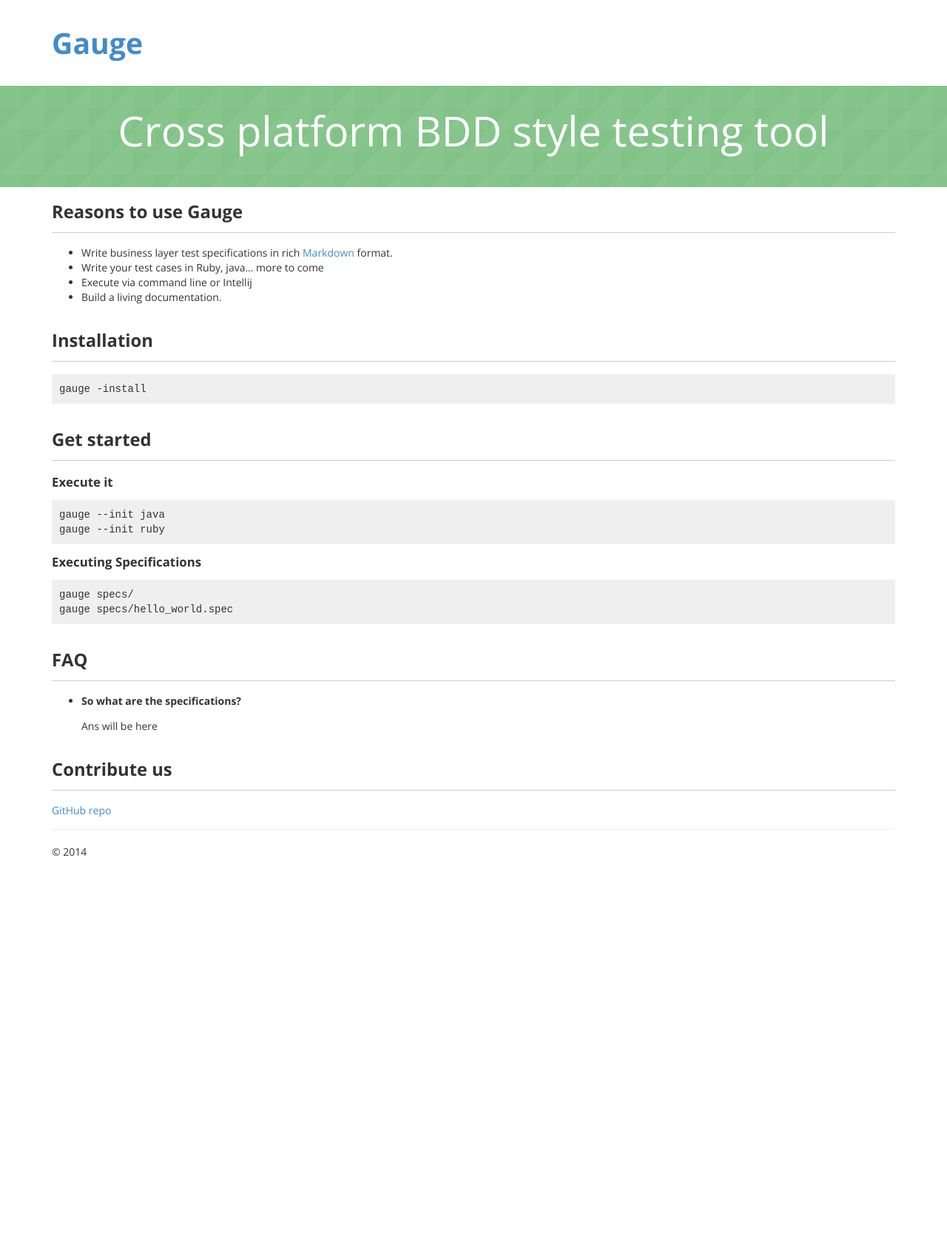
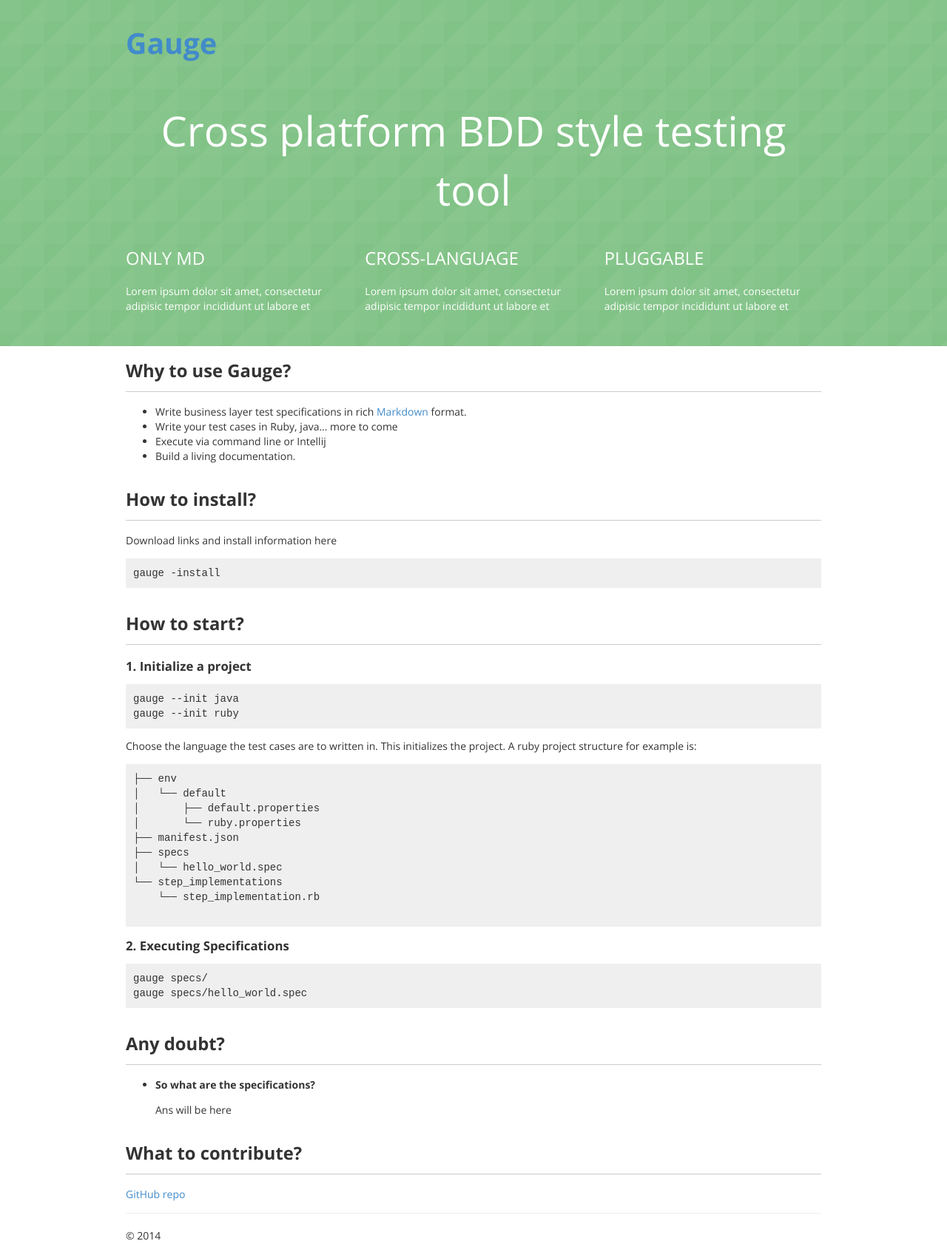
Before and after one commit to getgauge/getgauge.github.io, a Jekyll site: the page built from index.html, in a window 1280 px wide. Shown: the whole page at 74% size. Built offline with Jekyll 4.4.1, drawn with Linux system fonts in a browser that asks for light colours; Markdown is read by kramdown in place of the engine named in the settings; before the commit the page ends 1182 px from its top, so only the background shows below that.

Commit message:
Adding initialization related content

```diff
--- a/_layouts/default.html
+++ b/_layouts/default.html
@@ -16,6 +16,7 @@
 
     </head>
     <body>
+      <div class="banner">
         <div class="container">
           <div class="row">
             <div class="col-lg-12">
@@ -24,7 +25,28 @@
                   </div>
               </div>
             </div>
+            <h2 class="headline">Cross platform BDD style testing tool</h2>
+            <div class="row top-feature">
+              <div class="col-lg-4">
+                <h4>Only MD</h4>
+                <p>Lorem ipsum dolor sit amet, consectetur adipisic
+                tempor incididunt ut labore et</p>
               </div>
+              <div class="col-lg-4">
+                <h4>Cross-language</h4>
+                <p>Lorem ipsum dolor sit amet, consectetur adipisic
+                tempor incididunt ut labore et</p>
+              </div>
+              <div class="col-lg-4">
+                <h4>Pluggable</h4>
+                <p>Lorem ipsum dolor sit amet, consectetur adipisic
+                tempor incididunt ut labore et</p>
+              </div>
+            </div>
+          </div>
+        </div>
+      </div>
+
 
       {{ content }}
 
--- a/css/style.css
+++ b/css/style.css
@@ -25,7 +25,7 @@ h6 {
     font-size: 1.2em;
     margin: 12px 0;
 }
-code {
+code,pre {
     padding: 10px;
     background: #efefef;
     display: block;
@@ -40,10 +40,11 @@ code {
     background-size: 60px 60px;
     overflow: auto;
     color: white;
+    padding-bottom: 30px;
 }
-.footer {
-    padding: 20px 0;
-    border-top: 1px solid #efefef;
+.banner .top-feature h4{
+	font-weight: lighter;
+	text-transform: uppercase;
 }
 section{
 	margin-bottom: 15px;
@@ -52,3 +53,7 @@ section h4 {
     padding-bottom: 10px;
     border-bottom: 1px solid #ccc;
 }
+.footer {
+    padding: 20px 0;
+    border-top: 1px solid #efefef;
+}
--- a/index.html
+++ b/index.html
@@ -3,30 +3,10 @@ layout: default
 title: Your New Jekyll Site
 ---
 
-
-<div class="banner">
 <div class="container">
-		<div class="row">
-			<div class="col-lg-12">
-				<h2 class="headline">Cross platform BDD style testing tool</h2>
-			</div>
-			<div class="row">
-				<div class="col-lg-4">
-					<h4></h4>
-				</div>
-				<div class="col-lg-4"></div>
-				<div class="col-lg-4"></div>
-			</div>
-		</div>
-	</div>
-</div>
-
-<div class="container">
-	<div class="row">
-		<div class="col-lg-12">
 	<section>
 		<h4>
-					Reasons to use Gauge
+			Why to use Gauge?
 		</h4>
 		<ul>
 			<li>
@@ -44,16 +24,15 @@ title: Your New Jekyll Site
 		</ul>
 	</section>
 </div>
-	</div>
-</div>
 
 <div class="container">
 	<div class="row">
 		<div class="col-lg-12">
 			<section>
 				<h4>
-					Installation
+					How to install?
 				</h4>
+				<p>Download links and install information here</p>
 			 	<code>
 		 			gauge -install
 				</code>
@@ -66,16 +45,29 @@ title: Your New Jekyll Site
 	<div class="row">
 		<div class="col-lg-12">
 			<section>
-				<h4>Get started</h4>
+				<h4>How to start?</h4>
 
-				<h6>Execute it</h6>
+				<h6>1. Initialize a project</h6>
 				<code>
 					gauge --init java
 					  <br/>
 					gauge --init ruby
 				</code>
-
-				<h6>Executing Specifications</h6>
+				<p>
+				Choose the language the test cases are to written in. This initializes the project. A ruby project structure for example is:
+				</p>
+				<pre>
+├── env
+│   └── default
+│       ├── default.properties
+│       └── ruby.properties
+├── manifest.json
+├── specs
+│   └── hello_world.spec
+└── step_implementations
+    └── step_implementation.rb
+				</pre>
+				<h6>2. Executing Specifications</h6>
 				<code>
 					gauge specs/
 					  <br/>
@@ -91,7 +83,7 @@ title: Your New Jekyll Site
 	<div class="row">
 		<div class="col-lg-12">
 			<section>
-				<h4>FAQ</h4>
+				<h4>Any doubt?</h4>
 				<ul>
 					<li>
 						<b>So what are the specifications?</b>
@@ -109,7 +101,7 @@ title: Your New Jekyll Site
 	<div class="row">
 		<div class="col-lg-12">
 			<section>
-				<h4>Contribute us</h4>
+				<h4>What to contribute?</h4>
 				<p>
 					<a href="https://github.com/getgauge/gauge">GitHub repo</a>
 				</p>
```
Also changed, not shown: css/bootstrap.min.css. Lines whose indentation alone changed are shown as unchanged.
